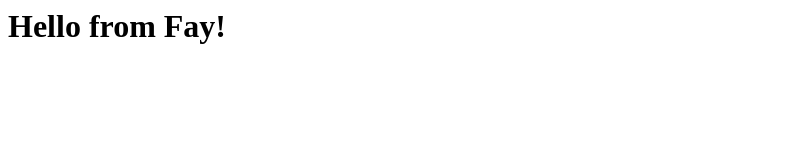
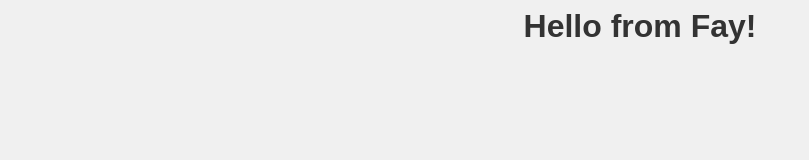
Before and after one commit to TechFay2/my-first-repo, a plain HTML site: page index.html in a window 1280 px wide. Shown: the whole page, without its empty margins (0-809 px from the left). Drawn offline with Linux system fonts and the light colour scheme.

Commit message:
Updated link to style.css

```diff
--- a/index.html
+++ b/index.html
@@ -1 +1,9 @@
 <h1>Hello from Fay!</h1>
+<head>
+    <meta charset="UTF-8">
+    <title>My First Repo</title>
+    <link rel="stylesheet" href="style.css">
+</head>
+<body>
+<script src="script.js"></script>
+</body>
--- /dev/null
+++ b/script.js
@@ -0,0 +1 @@
+console.log("Hello from JavaScript!");
--- /dev/null
+++ b/style.css
@@ -0,0 +1,9 @@
+body {
+    font-family: Arial, sans-serif;
+    background-color: #f0f0f0;
+}
+
+h1 {
+    color: #333;
+    text-align: center;
+}
```
